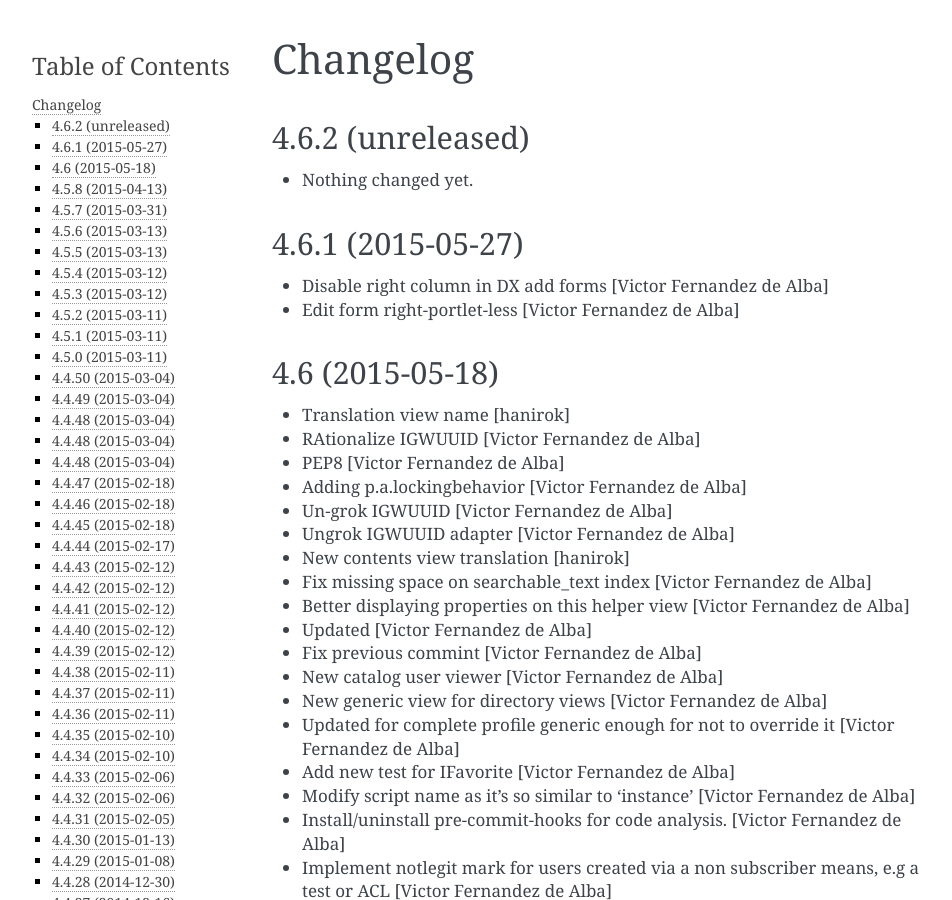
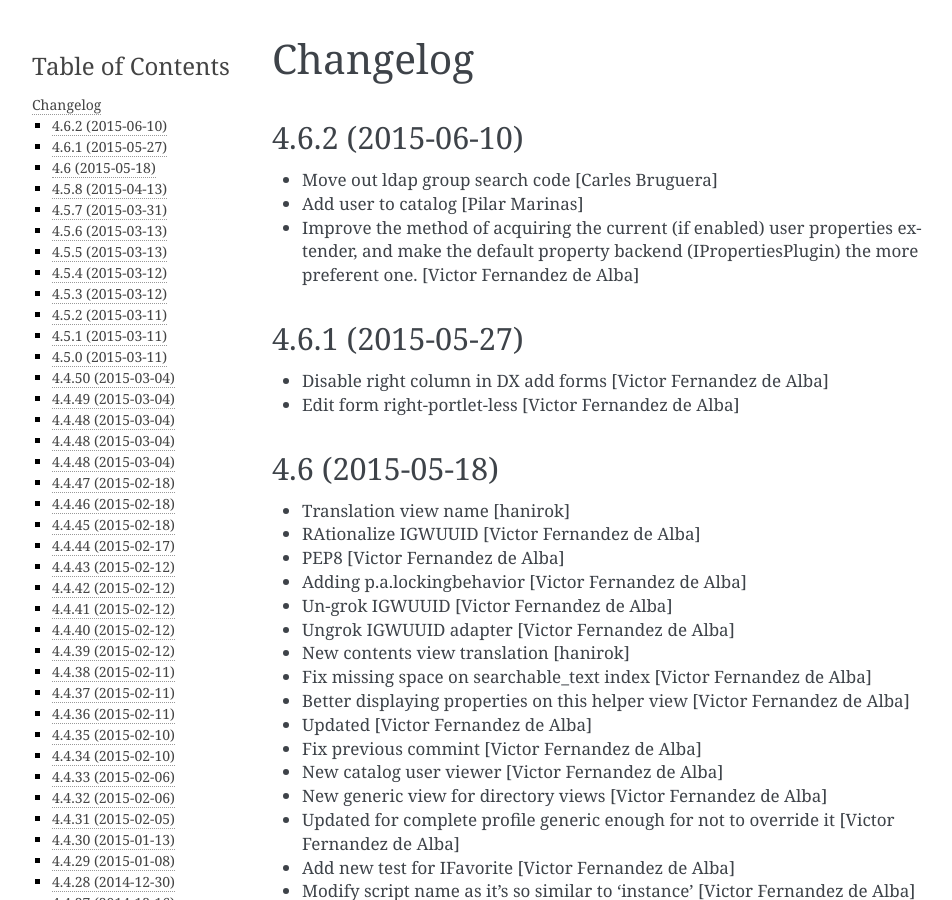
Before and after one commit to UPCnet/genweb.core, a Sphinx documentation site: the page built from docs/HISTORY.rst, in a window 1280 px wide and 900 px high. Shown: the whole window, without its empty margins (148-1100 px from the left). Built offline with Sphinx 7.4.7, drawn with Linux system fonts in a browser that asks for light colours.

Commit message:
Preparing release 4.6.2

```diff
--- a/docs/HISTORY.rst
+++ b/docs/HISTORY.rst
@@ -1,11 +1,12 @@
 Changelog
 =========
 
-4.6.2 (unreleased)
+4.6.2 (2015-06-10)
 ------------------
 
-- Nothing changed yet.
-
+* Move out ldap group search code [Carles Bruguera]
+* Add user to catalog [Pilar Marinas]
+* Improve the method of acquiring the current (if enabled) user properties extender, and make the default property backend (IPropertiesPlugin) the more preferent one. [Victor Fernandez de Alba]
 
 4.6.1 (2015-05-27)
 ------------------
--- a/setup.py
+++ b/setup.py
@@ -1,7 +1,7 @@
 from setuptools import setup, find_packages
 import os
 
-version = '4.6.2.dev0'
+version = '4.6.2'
 
 README = open('README.rst').read()
 HISTORY = open(os.path.join('docs', 'HISTORY.rst')).read()
```
